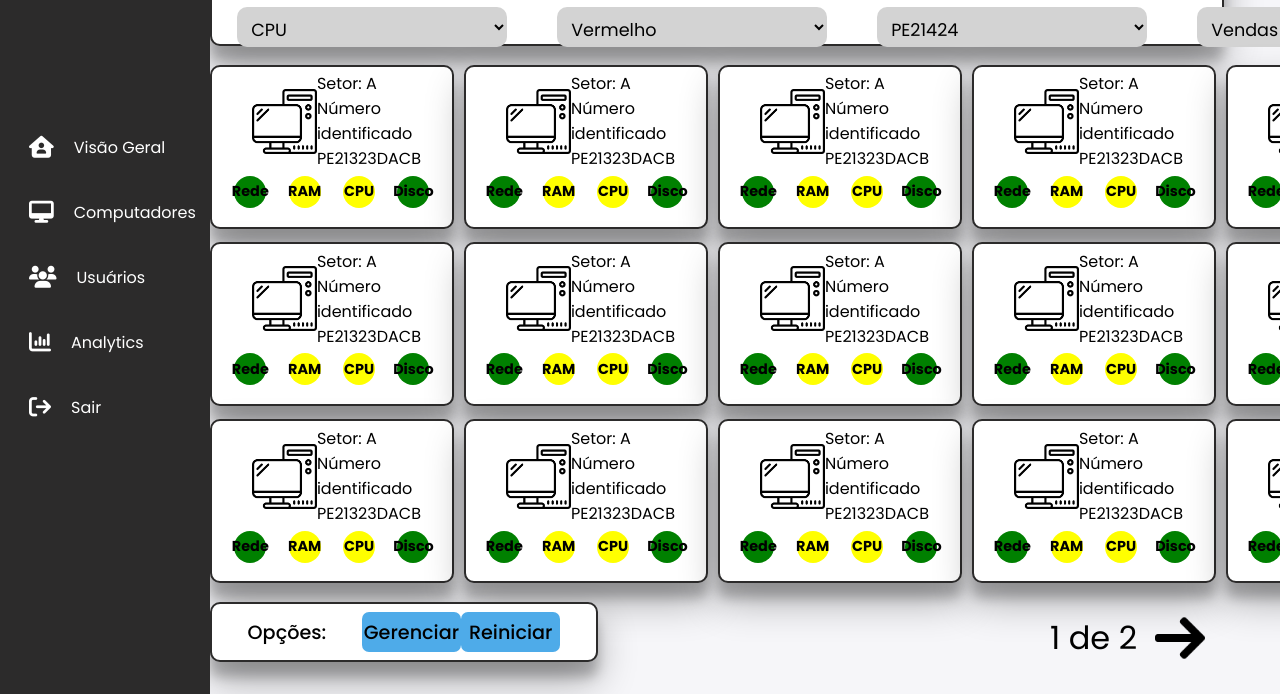
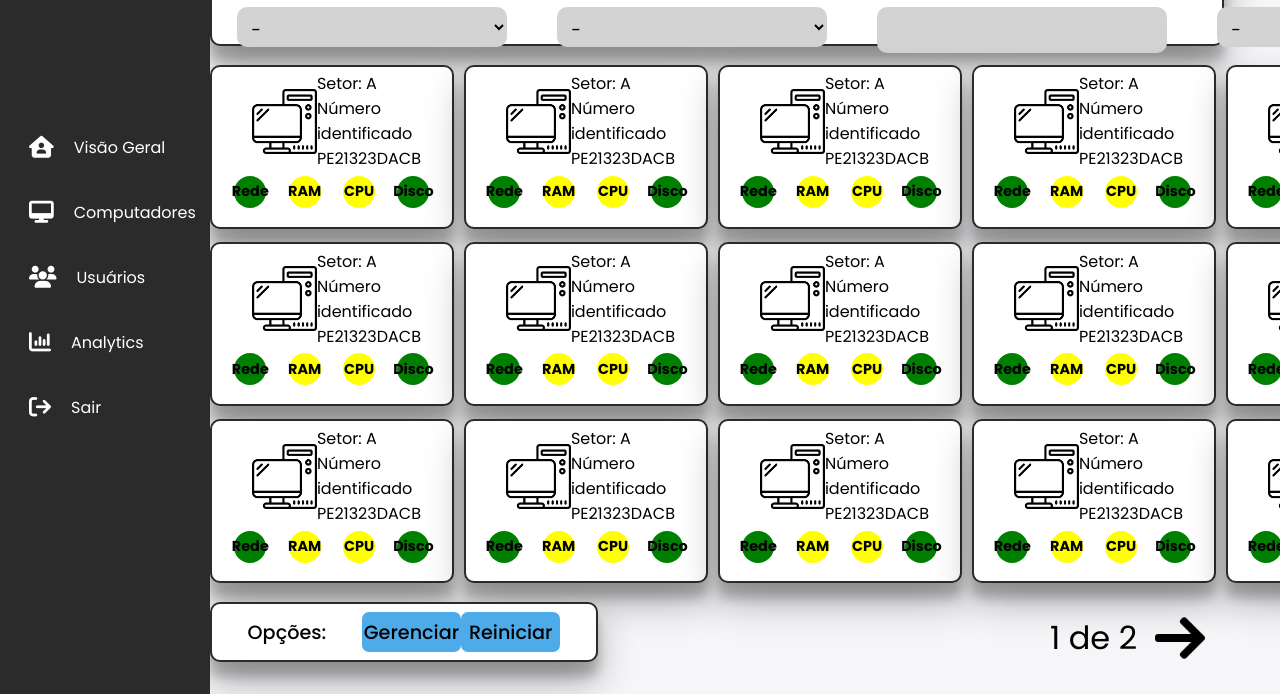
Before and after one commit to grupoPiQuatro/MonitorMind, a website: page site/public/dashboard/html/computadores.html in a window 1280 px wide. Shown: the part 106-800 px from the top of the page. Drawn offline with Linux system fonts and the light colour scheme.

Commit message:
Alteração options tela computadores

```diff
--- a/site/public/dashboard/css/computadores.css
+++ b/site/public/dashboard/css/computadores.css
@@ -84,6 +84,16 @@ body {
 
 .filtroSelect select{
     height: 40px;
+    width: 270px;
+    background-color: #D3D3D3;
+    border: none;
+    border-radius: 10px;
+    padding: 10px;
+    font-size: 1.1rem;
+}
+
+.filtroSelect input{
+    height: 2   0px;
     width: 270px;
     background-color: #D3D3D3;
     border: none;
--- a/site/public/dashboard/html/computadores.html
+++ b/site/public/dashboard/html/computadores.html
@@ -45,24 +45,30 @@
                         <div class="campoFiltro">
                             <p>Componente em alerta:</p>
                             <select name="" id="">
+                                <option value="">-</option>
+                                <option value="">REDE</option>
+                                <option value="">RAM</option>
                                 <option value="">CPU</option>
+                                <option value="">DISCO</option>
                             </select>
                         </div>
                         <div class="campoFiltro">
                             <p>Tipo de alerta:</p>
                             <select name="" id="">
+                                <option value="">-</option>
                                 <option value="">Vermelho</option>
+                                <option value="">Amarelo</option>
+                                <option value="">Verde</option>
                             </select>
                         </div>
                         <div class="campoFiltro">
                             <p>Número Identificação:</p>
-                            <select name="" id="">
-                                <option value="">PE21424</option>
-                            </select>
+                            <input type="text">
                         </div>
                         <div class="campoFiltro">
                             <p>Setor:</p>
                             <select name="" id="">
+                                <option value="">-</option>
                                 <option value="">Vendas</option>
                             </select>
                         </div>
```
